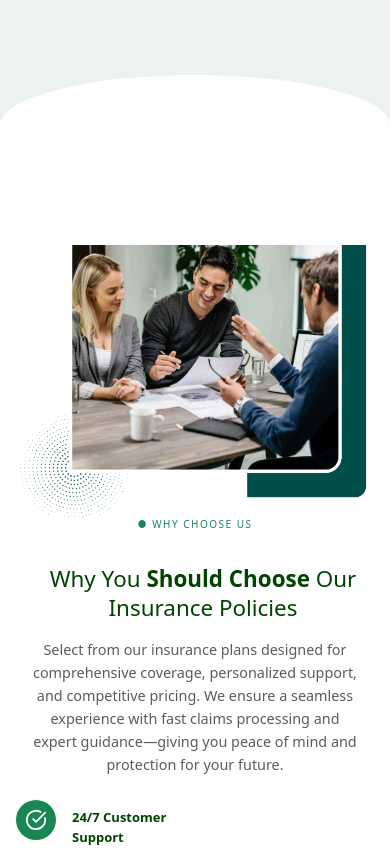
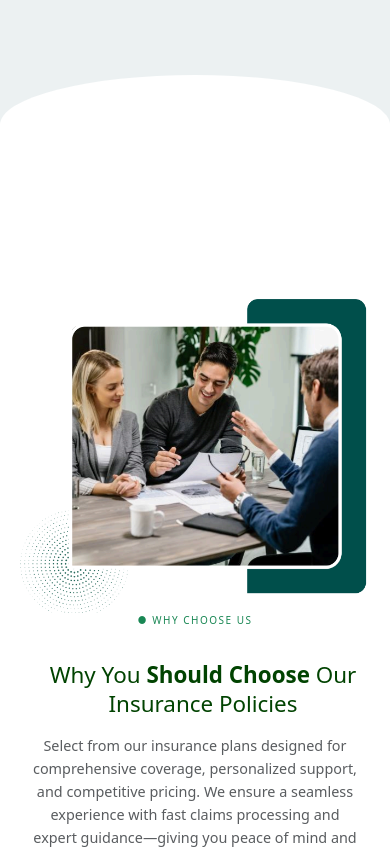
Before and after one commit to Prit1011/sureinsure, a React (Vite) app in the folder Frontend/: page / in a window 390 px wide. Shown: the part 4040-4889 px from the top of the page. Built offline with nearby package versions, Linux system fonts and the light colour scheme.

Commit message:
Update index.css

```diff
--- a/Frontend/src/index.css
+++ b/Frontend/src/index.css
@@ -98,7 +98,7 @@
 /* why us */
 @media (max-width: 991.98px) {
   .hero-section {
-    margin-top: -7rem;
+    margin-top: -1rem;
     margin-bottom: 10rem;
     padding: 2rem 1rem !important;
   }
```
